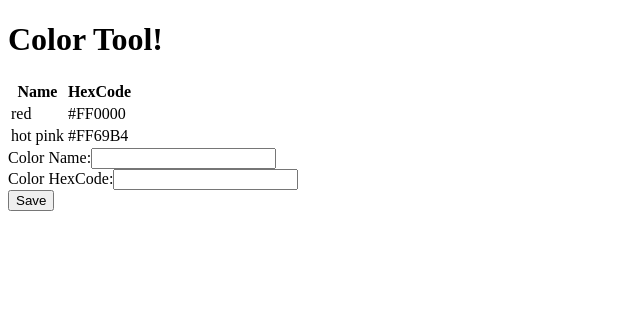
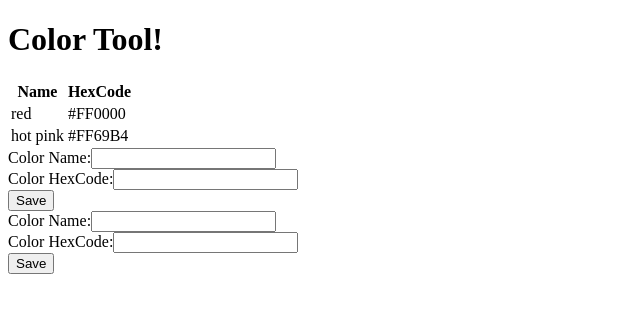
Before and after one commit to training4developers/angular_12112017, an Angular app: page / in a window 1280 px wide. Shown: the top 312 px of the page, without its empty margins (0-640 px from the left). Built offline with nearby package versions, Linux system fonts and the light colour scheme.

Commit message:
added code demos

```diff
--- a/src/app/color-tool/components/color-home/color-home.component.html
+++ b/src/app/color-tool/components/color-home/color-home.component.html
@@ -33,3 +33,19 @@
 
 
 </form>
+
+<form [formGroup]="colorReactiveForm">
+
+  <div>
+    <label for="color-name2">Color Name:</label>
+    <input type="text" id="color-name2" formControlName="colorNameInput">
+  </div>
+
+  <div>
+    <label for="color-hexcode2">Color HexCode:</label>
+    <input type="text" id="color-hexcode2" formControlName="colorHexCodeInput">
+  </div>
+
+  <button type="button" (click)="showReactiveForm()">Save</button>
+
+</form>
--- a/src/app/color-tool/components/color-home/color-home.component.ts
+++ b/src/app/color-tool/components/color-home/color-home.component.ts
@@ -1,4 +1,5 @@
 import { Component } from '@angular/core';
+import { FormGroup, FormBuilder } from '@angular/forms';
 
 import { Color } from '../../models/color';
 
@@ -16,14 +17,35 @@ export class ColorHomeComponent {
     colorHexCode: '',
   };
 
+  public colorReactiveForm: FormGroup;
+
   public colors: Color[] = [
     { id: 1, name: 'red', hexCode: '#FF0000' },
     { id: 2, name: 'hot pink', hexCode: '#FF69B4' },
   ];
 
+
+  // private fb: FormBuilder;
+
+  // constructor(fb: FormBuilder) {
+  //   this.fb = fb;
+  // }
+
+  constructor(private fb: FormBuilder) {
+
+    this.colorReactiveForm = this.fb.group({
+      colorNameInput: '',
+      colorHexCodeInput: '',
+    });
+
+  }
+
   public showTemplateForm() {
     console.log(this.colorTemplateForm);
   }
 
+  public showReactiveForm() {
+    console.log(this.colorReactiveForm.value);
+  }
 
 }
```
